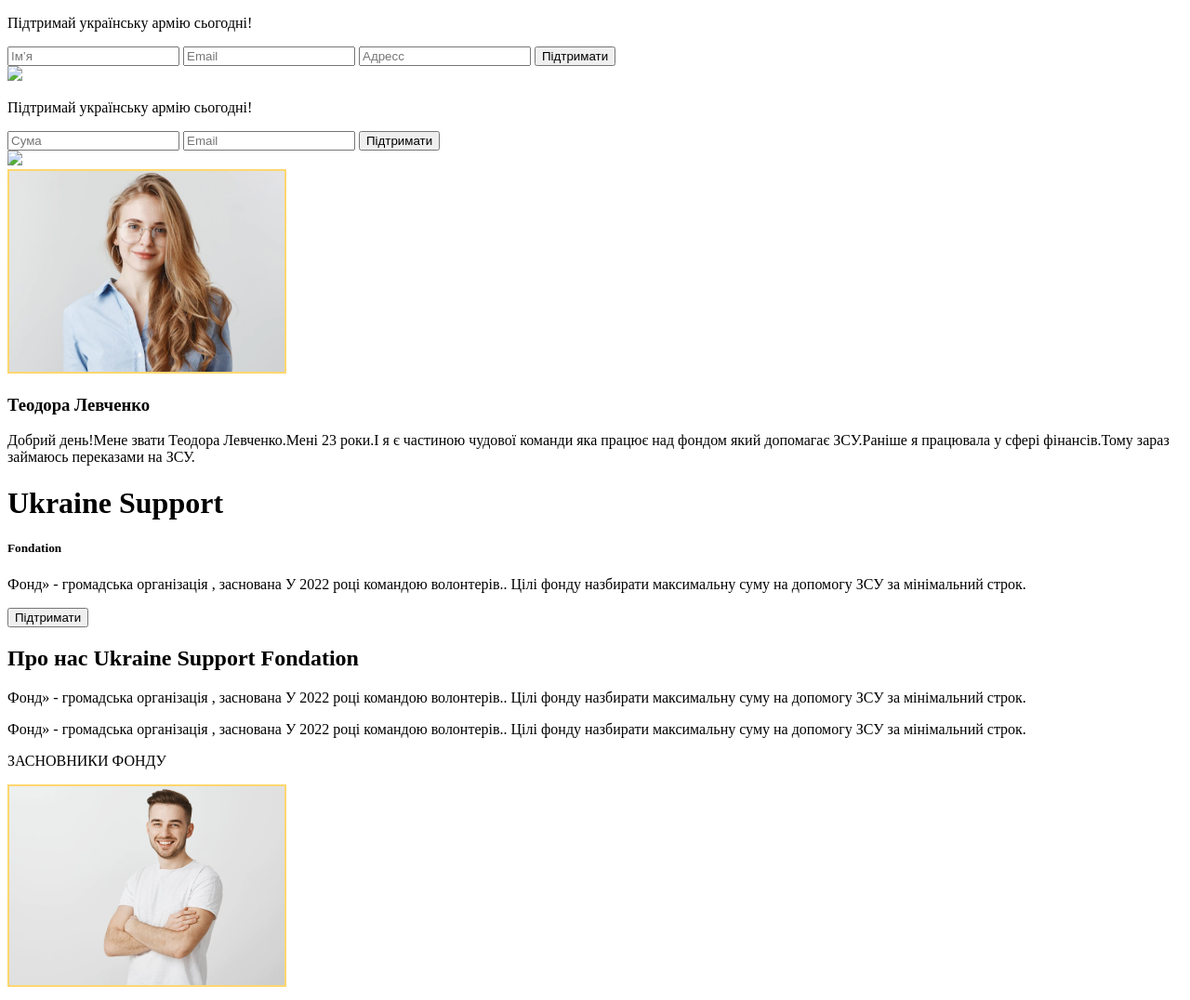
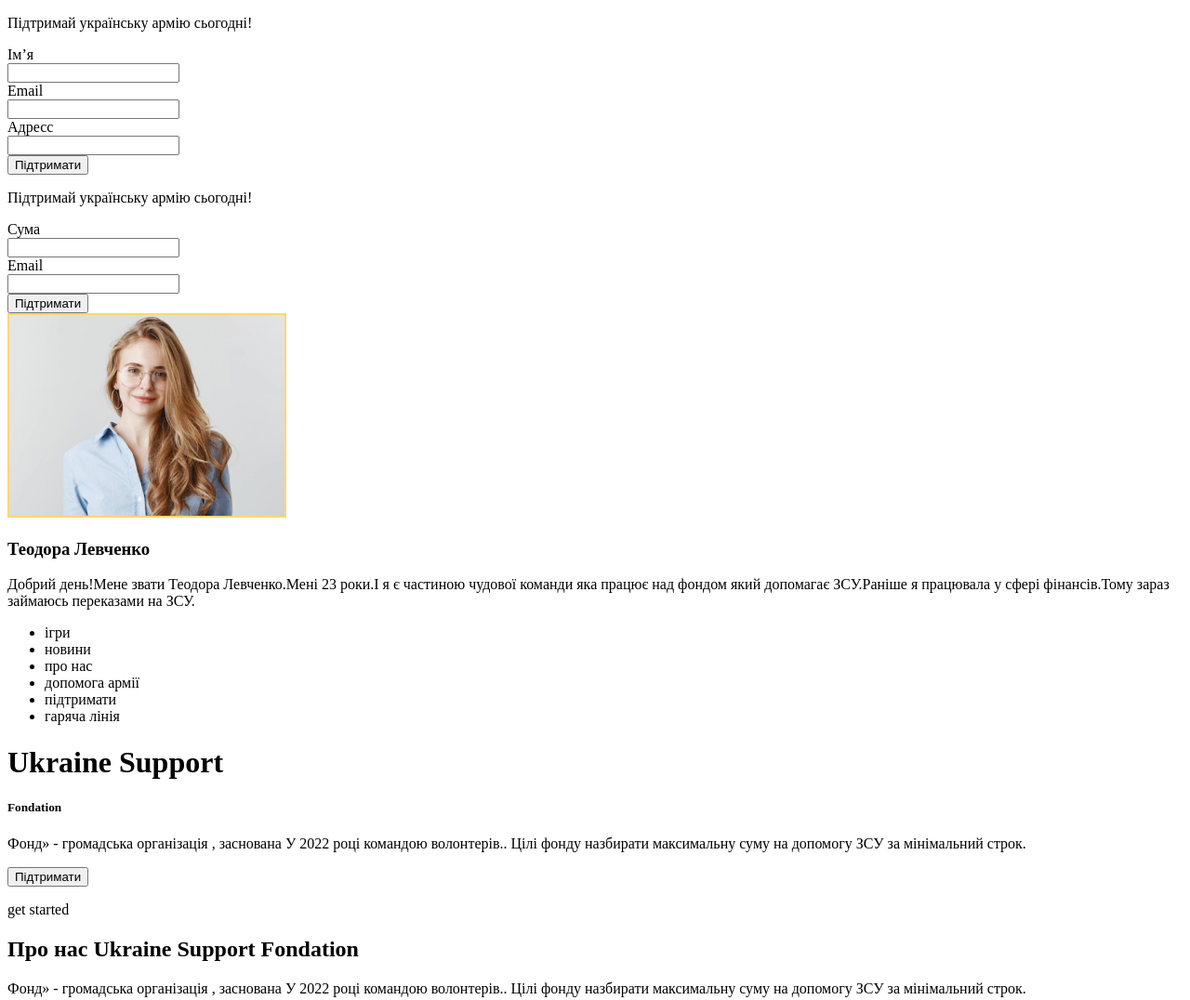
Before and after one commit to Dremeret/Proektkm, a plain HTML site: page index.html in a window 1280 px wide. Shown: the top 1076 px of the page at 93% size. Drawn offline with Linux system fonts and the light colour scheme.

Commit message:
Second commit

```diff
--- a/index.html
+++ b/index.html
@@ -8,34 +8,40 @@
 </head>
 <body>
 
- <div>
+
         <div class="modal">
 
                <p>Підтримай українську армію сьогодні!</p>
-               <input type="text" placeholder="Ім’я" class="">
-               <input type="text" placeholder="Email" class="">
-               <input type="text" placeholder="Адресс" class="">
+               Ім’я <br>
+               <input type="text" name="firstname"><br>
+               Email <br>
+               <input type="text" name="secondname"><br>
+               Адресс<br>
+               <input type="text" name="lastname"><br>
+
                <button type="">Підтримати</button>
-            </div>
-               <img src="./img/Background1.svg alt=">
+        </div>
 
 
-</div>
 
 
-<div>
+
     <div class="modal">
 
            <p>Підтримай українську армію сьогодні!</p>
-           <input type="text" placeholder="Сума " class="">
-           <input type="text" placeholder="Email" class="">
+
+           Сума<br>
+           <input type="text" name="secondname"><br>
+
+           Email <br>
+           <input type="text" name="secondname"><br>
 
            <button type="">Підтримати</button>
         </div>
-           <img src="./img/Background1.svg alt=">
 
 
-</div>
+
+
 
 
 <div class="modal">
@@ -48,12 +54,24 @@
       ЗСУ.Раніше я працювала у сфері фінансів.Тому зараз займаюсь переказами на ЗСУ.</p>
     </div>
   </div>
-</body>
+
 
 
 
 
     <header>
+
+        <nav class=" fa fa-times">
+            <ul>
+                <li> ігри </li>
+                <li> новини</li>
+                <li> про нас</li>
+                <li> допомога армії</li>
+                <li> підтримати</li>
+                <li> гаряча лінія</li>
+            </ul>
+        </nav>
+
 
 
         <h1>Ukraine Support</h1>
@@ -64,7 +82,9 @@
         <p>Фонд» - громадська організація , заснована У 2022 році командою волонтерів.. Цiлi фонду назбирати максимальну суму на допомогу ЗСУ за мінімальний строк.</p>
         <button>Підтримати</button>
 
+        <p> get started</p>
 
+    </header>
         <section>
             <h2>Про нас
                 Ukraine Support Fondation</h2>
@@ -96,7 +116,7 @@
             <h3>Львів-МІСТО ГЕРОЙ</h3>
             <p>Lorem ipsum dolor sit amet, consectetur adipiscing elit, sed do eiusmod tempor incididunt ut labore et dolore magna aliqua. </p>
         </section>
-    </header>
+
 
 
 </body>
```
